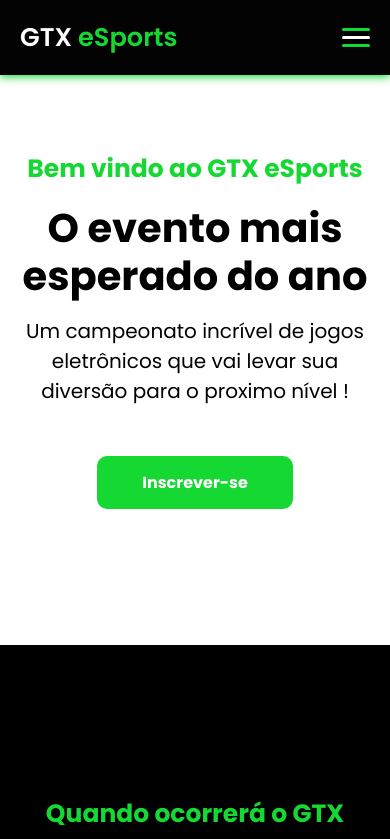
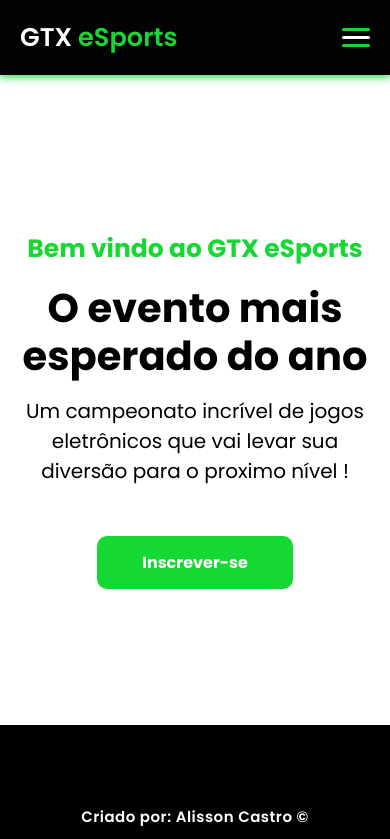
Before and after one commit to AlissonCastroFeitoza/Campeonato-de-jogos-eletronicos-React, a React (Create React App) app: page /pagina-inicial in a window 390 px wide. Shown: the top 839 px of the page. Built offline with nearby package versions, Linux system fonts and the light colour scheme.

Commit message:
Responsividade corrigida nas duas pages

```diff
--- a/src/organisms/Footer/style.ts
+++ b/src/organisms/Footer/style.ts
@@ -18,4 +18,19 @@ export const footer = styled.footer `
     color: white;
     font-size: 15px;
  }
+
+ @media screen and (max-width:767.98px) {
+    position: fixed;
+    bottom: 0;
+    left: 0;
+    right: 0;
+ }
+
+ @media screen and (max-width:912px) {
+   position: fixed;
+    bottom: 0;
+    left: 0;
+    right: 0;
+ }
+
 `
--- a/src/pages/Confirmacao/style.ts
+++ b/src/pages/Confirmacao/style.ts
@@ -44,6 +44,12 @@ export const HomePrincipal = styled.div `
         transition: all 0.5s;
         h4{
           text-align: center;
+        }
+    }
+
+    @media screen and (max-width:280.90px) {
+        .card {
+            width: 100%;
         }
     }
 
--- a/src/pages/Principal/style.ts
+++ b/src/pages/Principal/style.ts
@@ -88,6 +88,11 @@ export const HomePrincipal = styled.section `
          object-fit: contain;
         }
     }
+    @media screen and (max-width:1024.98px) {
+         .estrutura {
+            margin-top: 80px;
+         }
+      }
 `
 
 export const HomeSecundario = styled.section `
@@ -181,4 +186,10 @@ export const HomeSecundario = styled.section `
          object-fit: contain;
         }
       }
+
+      @media screen and (max-width:1024.98px) {
+         .estrutura {
+            margin-left: 35px;
+         }
+      }
 `
```
